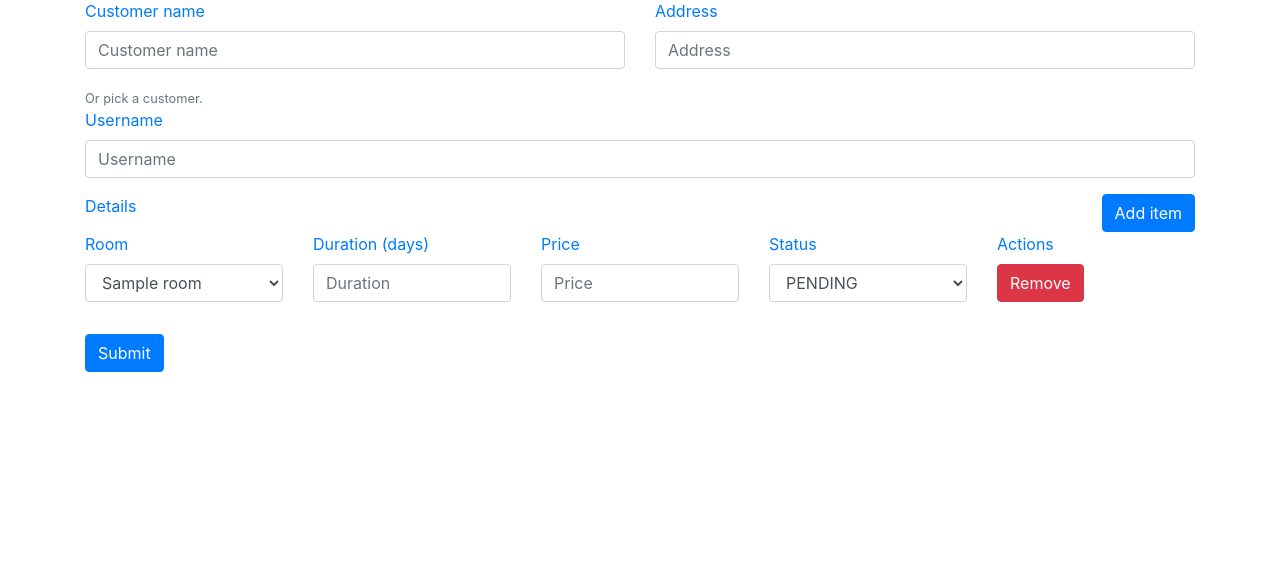
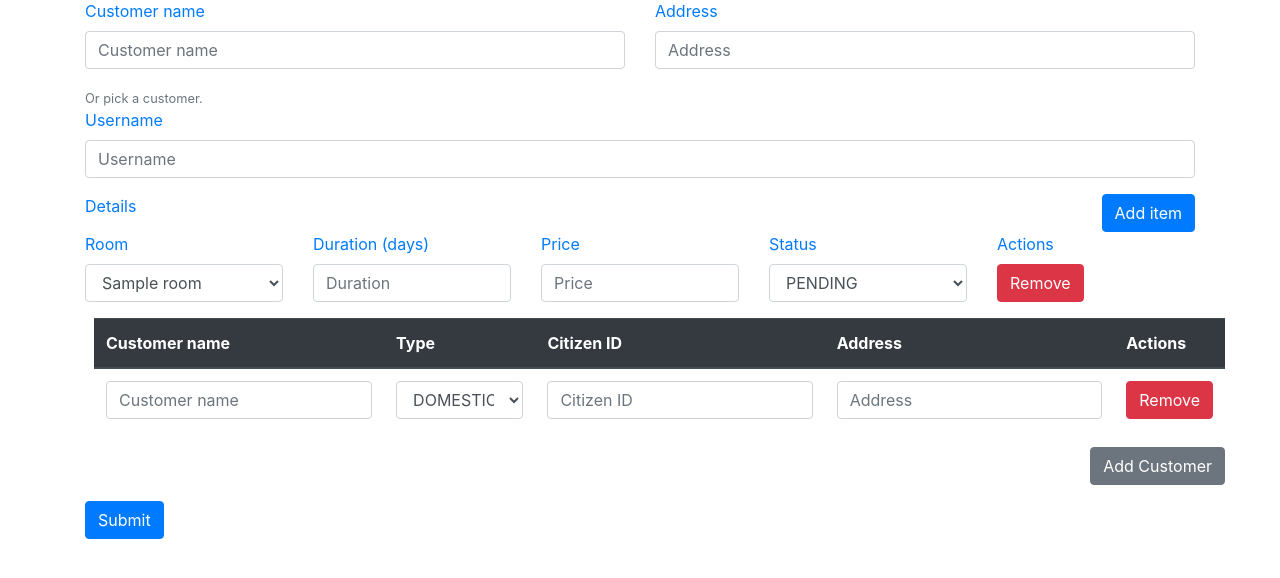
Before and after one commit to school-ngochuy-ou/ITEC4409, a Flask app: page /receipts/new in a window 1280 px wide. Shown: the part 113-691 px from the top of the page. Run offline with Flask 2, Linux system fonts and the light colour scheme; a user stored in the database is signed in; tables that the repository leaves empty hold one stand-in row (values such as "Sample post"); parts of the project's set-up code (start-up, migrations or seed data) failed here and were passed over.

Commit message:
ReceiptCustomerDetails UI

```diff
--- a/app/main.py
+++ b/app/main.py
@@ -4,7 +4,7 @@ from app.user import *
 from app.DAO import get_rooms as dao_get_rooms, get_room as dao_get_room, get_categories, get_category, save_room,\
     get_receipts, count_user, save_receipt, get_receipt, get_receipt_details, get_receipts_by_user
 from app.models import RoomStatus, get_roles_as_dict, Receipt, ReceiptDetail, PaymentStatus,\
-    get_payment_status_as_dict
+    get_payment_status_as_dict, CustomerType
 from flask import redirect, jsonify
 
 
@@ -127,7 +127,8 @@ def obtain_receipts(state):
 
     if state == "new":
         return render_template("/receipts.html", roles=get_roles_as_dict(), rooms=dao_get_rooms(), state=state,
-                               payment_status=get_payment_status_as_dict())
+                               payment_status=get_payment_status_as_dict(),
+                               customer_types=[CustomerType.DOMESTIC, CustomerType.FOREIGN])
 
     return render_template("/receipts.html", roles=get_roles_as_dict(), list=get_receipts(), state=state)
 
--- a/app/models.py
+++ b/app/models.py
@@ -134,7 +134,7 @@ class ReceiptDetail(BaseModel):
 
 class CustomerType(enum.Enum):
 	DOMESTIC = "DOMESTIC"
-	FOREIGN = "FOREIGNER"
+	FOREIGN = "FOREIGN"
 
 
 class ReceiptCustomersDetail(BaseModel):
@@ -174,5 +174,13 @@ def get_payment_status_as_dict():
 	})
 
 
+def get_customer_type_as_dict():
+
+	return dict({
+		"domestic": CustomerType.DOMESTIC,
+		"foreign": CustomerType.FOREIGN
+	})
+
+
 if __name__ == "__main__":
 	db.create_all()
--- a/app/static/js/main.js
+++ b/app/static/js/main.js
@@ -73,6 +73,50 @@ async function onAddItemClick() {
                     <button class="btn btn-danger" type="button"
                     onclick="onRDRemoveBtnClick(${nextId})">
                     Remove</button>
+                </div>
+            </div>
+            <div class="row ml-4" name="cd-container" data-id=${nextId}>
+                <table class="table">
+                    <thead class="thead-dark">
+                        <th scope="col">Customer name</th>
+                        <th scope="col">Type</th>
+                        <th scope="col">Citizen ID</th>
+                        <th scope="col">Address</th>
+                        <th scope="col">Actions</th>
+                    </thead>
+                    <tbody>
+                        <tr name="cd-item-container" data-id=0>
+                            <td>
+                                <input type="text" class="form-control" placeholder="Customer name"
+                                name="cd-customer-name" required="required">
+                            </td>
+                            <td>
+                                <select name="cd-customer-type" required="required"
+                                class="form-control">
+                                    <option value="DOMESTIC">DOMESTIC</option>
+                                    <option value="FOREIGN">FOREIGN</option>
+                                </select>
+                            </td>
+                            <td>
+                                <input type="text" class="form-control" placeholder="Citizen ID"
+                                name="cd-citizen-id" required="required">
+                            </td>
+                            <td>
+                                <input type="text" class="form-control" placeholder="Address"
+                                name="cd-address" required="required">
+                            </td>
+                            <td>
+                                <button type="button" name="cd-item-remove-btn"
+                                class="btn btn-danger" onclick="onCDItemRemoveBtn(${nextId}, 0)"
+                                >Remove</button>
+                            </td>
+                        </tr>
+                    </tbody>
+                </table>
+                <div class="w-100 text-right">
+                    <button type="button" name="cd-add-btn"
+                    class="btn btn-secondary"
+                    onclick="onCDAddBtnClick(${nextId})">Add Customer</button>
                 </div>
             </div>
         </div>
@@ -222,8 +266,74 @@ async function onRDEditSubmit() {
     return;
 }
 
+function onCDAddBtnClick(cDId) {
+    let container = document.querySelector(`div[name='cd-container'][data-id='${cDId}']`);
+    let itemContainers = Array.from(container.querySelectorAll(`tr[name='cd-item-container']`));
+    let itemQty = itemContainers.length;
+    let newItem;
+
+    if (itemQty >= 2) {
+        container.querySelector(`button[name='cd-add-btn']`).remove();
+
+        if (itemQty > 2) {
+            return;
+        }
+    }
+
+    newItem = `
+        <tr name="cd-item-container" data-id=${++globalCDItemId}>
+            <td>
+                <input type="text" class="form-control" placeholder="Customer name"
+                name="cd-customer-name" required="required">
+            </td>
+            <td>
+                <select name="cd-customer-type" required="required"
+                class="form-control">
+                    <option value="DOMESTIC">DOMESTIC</option>
+                    <option value="FOREIGN">FOREIGN</option>
+                </select>
+            </td>
+            <td>
+                <input type="text" class="form-control" placeholder="Citizen ID"
+                name="cd-citizen-id" required="required">
+            </td>
+            <td>
+                <input type="text" class="form-control" placeholder="Address"
+                name="cd-address" required="required">
+            </td>
+            <td>
+                <button type="button" name="cd-item-remove-btn"
+                class="btn btn-danger" onclick="onCDItemRemoveBtn(${cDId}, ${globalCDItemId})"
+                >Remove</button>
+            </td>
+        </tr>
+    `;
+    container.querySelector("tbody").insertAdjacentHTML("beforeend", newItem);
+}
+
+function onCDItemRemoveBtn(cDId, cDItemId) {
+    document.querySelector(`div[name='rd-item'][data-id='${cDId}']`)
+        .querySelector(`tr[name='cd-item-container'][data-id='${cDItemId}']`)
+        .remove();
+
+    if (document.querySelector(`div[name='rd-item'][data-id='${cDId}']`)
+        .querySelectorAll(`tr[name='cd-item-container']`)
+        .length == 2) {
+        document.querySelector(`div[name='cd-container'][data-id='${cDId}']`)
+            .insertAdjacentHTML('beforeend', `
+                <div class="w-100 text-right">
+                    <button type="button" name="cd-add-btn"
+                    class="btn btn-secondary"
+                    onclick="onCDAddBtnClick(${cDId})">Add Customer</button>
+                </div>
+            `);
+    }
+}
+
 var global_item_id;
+var globalCDItemId;
 
 window.addEventListener('load', function () {
     global_item_id = Array.from(document.querySelectorAll("[name='rd-item']")).length;
+    globalCDItemId = Array.from(document.querySelectorAll("[name='cd-item-container']")).length;
 });
--- a/app/templates/receipts.html
+++ b/app/templates/receipts.html
@@ -7,7 +7,7 @@
         <div class="text-right my-2">
             <a href="{{ url_for('obtain_receipts', state='new') }}">
                 <button class="btn btn-primary">New</button>
-            </a>
+            </a>payment_status
         </div>
         <table class="table">
             <thead>
@@ -117,6 +117,53 @@
                                 onclick="onRDRemoveBtnClick(0)">Remove</button>
                             </div>
                         </div>
+                        <div class="row ml-4" name="cd-container" data-id={{0}}>
+                            <table class="table">
+                                <thead class="thead-dark">
+                                <th scope="col">Customer name</th>
+                                <th scope="col">Type</th>
+                                <th scope="col">Citizen ID</th>
+                                <th scope="col">Address</th>
+                                <th scope="col">Actions</th>
+                                </thead>
+                                <tbody>
+                                <tr name="cd-item-container" data-id={{0}}>
+                                    <td>
+                                        <input type="text" class="form-control" placeholder="Customer name"
+                                               name="cd-customer-name" required="required">
+                                    </td>
+                                    <td>
+                                        <select name="cd-customer-type" required="required"
+                                                class="form-control">
+                                            {% for type in customer_types %}
+                                            <option value="{{ type.value }}">
+                                                {{ type.value }}
+                                            </option>
+                                            {% endfor %}
+                                        </select>
+                                    </td>
+                                    <td>
+                                        <input type="text" class="form-control" placeholder="Citizen ID"
+                                               name="cd-citizen-id" required="required">
+                                    </td>
+                                    <td>
+                                        <input type="text" class="form-control" placeholder="Address"
+                                               name="cd-address" required="required">
+                                    </td>
+                                    <td>
+                                        <button type="button" name="cd-item-remove-btn"
+                                                class="btn btn-danger" onclick="onCDItemRemoveBtn({{0}}, {{0}})"
+                                        >Remove</button>
+                                    </td>
+                                </tr>
+                                </tbody>
+                            </table>
+                            <div class="w-100 text-right">
+                                <button type="button" name="cd-add-btn" data-id={{0}}
+                                        class="btn btn-secondary"
+                                        onclick="onCDAddBtnClick({{0}})">Add Customer</button>
+                            </div>
+                        </div>
                     </div>
                 </div>
             </div>
```
